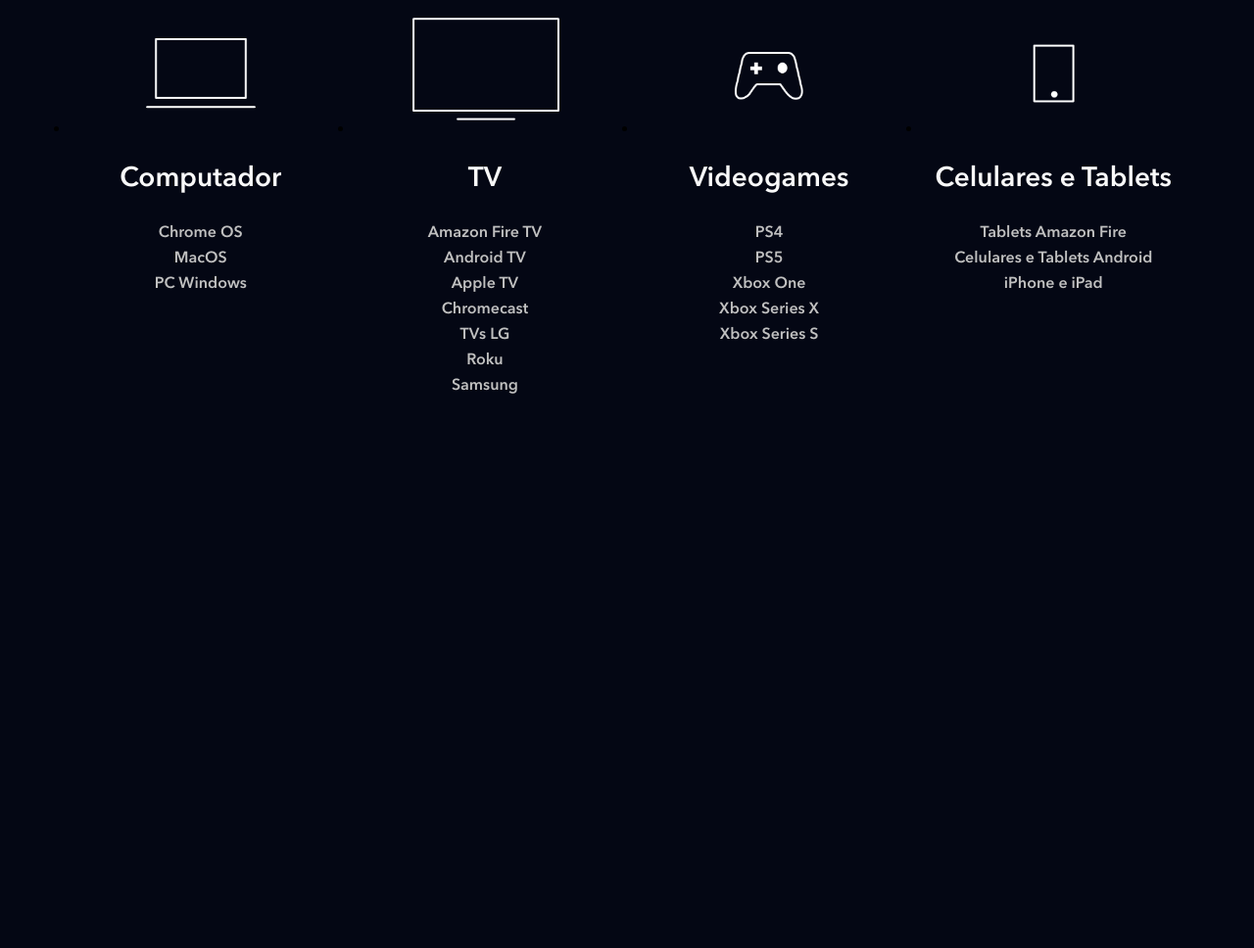
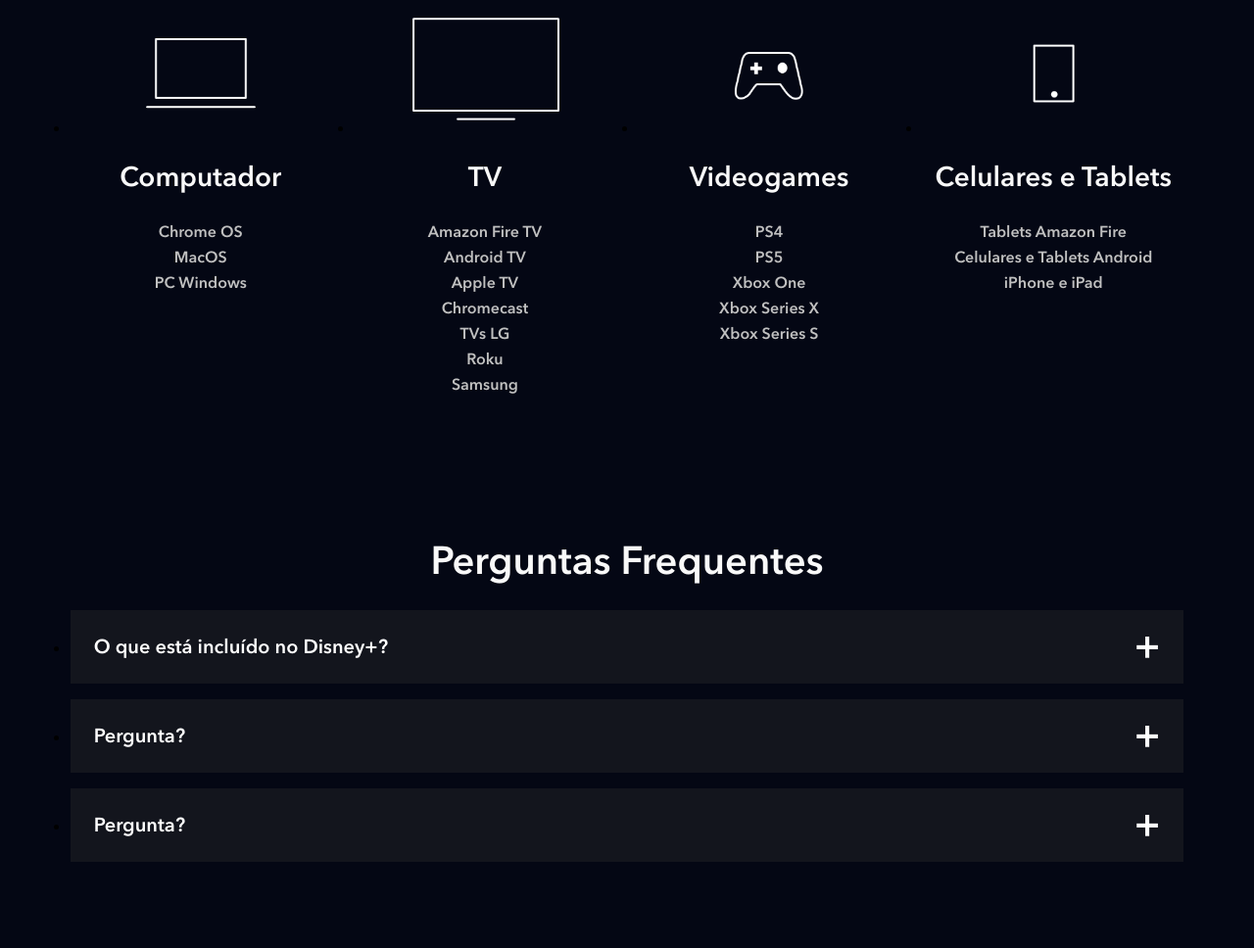
Before and after one commit to kellsonHolanda/cloneDisneyPlus, a website: page index.html in a window 1280 px wide. Shown: the part 4207-5175 px from the top of the page at 98% size. Before the commit the page ends 4684 px from the top, so only its background shows below. Drawn offline with nearby package versions, Linux system fonts and the light colour scheme; files that its build step writes are made by us from their sources; files whose address does not match are found by name.

Commit message:
criação da seção de perguntas frequentes

```diff
--- a/index.html
+++ b/index.html
@@ -205,6 +205,84 @@
             </li>
         </ul>
     </section>
+    <section class="faq">
+        <h2 class="title">
+            Perguntas Frequentes
+        </h2>
+        <ul class="faq__questions">
+            <li class="faq__questions__item">
+                <div class="faq__questions__item__question" data-faq-question>
+                    O que está incluído no Disney+?
+                </div>
+                <div class="faq__questions__item__answer text--big">
+                    <p>
+                        <span>O Disney+ oferece:</span>
+                    </p>
+                    <ul class="faq__questions__item__answer__answer-list">
+                        <li>
+                            <p>
+                                <span>
+                                Experiência de entretenimento exclusiva.
+                                </span>
+                            </p>
+                        </li>
+                        <li>
+                            <p>
+                                <span>
+                                As melhores histórias da Disney, Pixar, Marvel, Star Wars e National Geographic, tudo em um só lugar.
+                                </span>
+                            </p>
+                        </li>
+                        <li>
+                            <p>
+                                <span>
+                                Downloads ilimitados em até 10 dispositivos compatíveis.
+                                </span>
+                            </p>
+                        </li>
+                        <li>
+                            <p>
+                                <span>
+                                Mais de 300 títulos em 4K UHD e HDR.
+                                </span>
+                            </p>
+                        </li>
+                        <li>
+                            <p>
+                                <span>
+                                A possibilidade de assistir em até 4 dispositivos compatíveis simultaneamente sem custo adicional.
+                                </span>
+                            </p>
+                        </li>
+                        <li>
+                            <p>
+                                <span>
+                                IMAX Enhanced: disponível para alguns títulos da Marvel em dispositivos compatíveis com o Disney+.
+                                </span>
+                            </p>
+                        </li>
+                    </ul>
+                </div>
+            </li>
+            <li class="faq__questions__item">
+                <div class="faq__questions__item__question" data-faq-question>
+                    Pergunta?
+                </div>
+                <div class="faq__questions__item__answer text--big">
+                    Resposta
+                </div>
+            </li>
+            <li class="faq__questions__item">
+                <div class="faq__questions__item__question" data-faq-question>
+                    Pergunta?
+                </div>
+                <div class="faq__questions__item__answer text--big">
+                    Resposta
+                </div>
+            </li>
+        </ul>
+
+    </section>
 
 
     <script src="./src/main.js"></script>
--- a/src/main.js
+++ b/src/main.js
@@ -1,6 +1,7 @@
 document.addEventListener('DOMContentLoaded', function(){
     const button = document.querySelectorAll('[data-tab-button]');
     const tabsContainer = document.querySelectorAll('[data-tab-id]');
+    const questions = document.querySelectorAll('[data-faq-question]');
 
 
     for (let i = 0; i < button.length; i++){
@@ -14,8 +15,21 @@
 
         })
     }
+
+    for (let i=0; i < questions.length; i++){
+        questions[i].addEventListener('click', abrirEFechar);
+    }
 }
 )
+
+function abrirEFechar(elemento){
+    const classe = 'faq__questions__item--is-open';
+    const elementoPai = elemento.target.parentNode;
+
+    elementoPai.classList.toggle(classe);
+
+}
+
 function removerBotaoAtivo(){
     const buttons = document.querySelectorAll('[data-tab-button]');
     for (let i=0; i< buttons.length; i++){
--- /dev/null
+++ b/src/styles/_faq.scss
@@ -0,0 +1,65 @@
+.faq{
+    padding: 5.6vw;
+
+    h2{
+        text-align: center;
+        margin-bottom: 24px;
+    }
+
+    &__questions{
+        &__item{
+            background-color: #13151d;
+            margin-bottom: 16px;
+
+            &__question{
+                color: #fff;
+                font-size: 20px;
+                padding: 24px;
+                display: block;
+                position: relative;
+                cursor: poiter;
+
+                &::after{
+                    content: '+';
+                    position: absolute;
+                    top: 0;
+                    right: 24px;
+                    height: 100%;
+                    display: flex;
+                    font-size: 40px;
+                    align-items: center;
+
+                }
+            }
+            &__answer {
+                height: 0;
+                overflow: hidden;
+                padding: 0 24px;
+                transition: height, 0.4s ease;
+
+            }
+
+            &--is-open{
+                .faq__questions__item__question::after{
+                    content: '-';
+                }
+                .faq__questions__item__answer{
+                    height:auto;
+
+                    padding-bottom: 24px;
+                    transition: height, 0.4s ease-in-out;
+
+                    &__answer-list{
+                        padding-left: 40px;
+                        list-style-type: disc;
+                        margin-top: 16px;
+
+                        li{
+                            margin-top: 16px;
+                        }
+                    }
+                }
+            }
+        }
+    }
+}
--- a/src/styles/main.scss
+++ b/src/styles/main.scss
@@ -3,6 +3,7 @@
 @use 'shows';
 @use 'plans';
 @use 'avaliable-devices';
+@use 'faq';
 
 
 @font-face {
```
